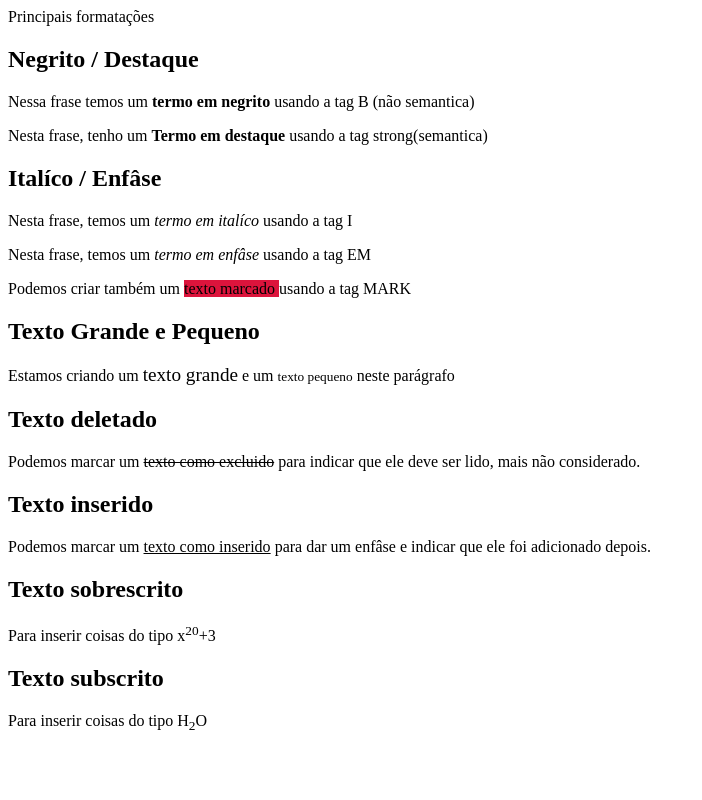
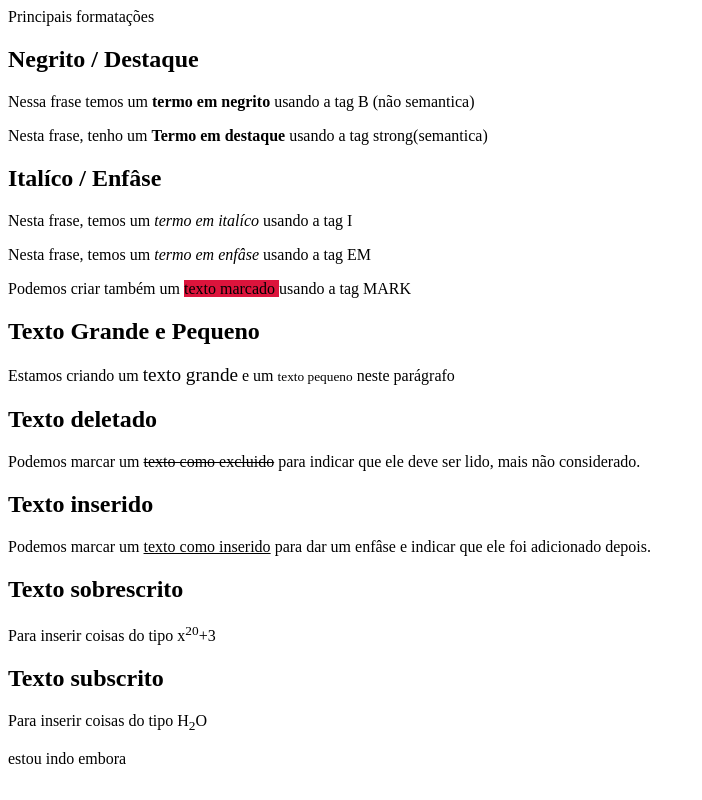
Before and after one commit to Elsonadorno/html-css, a plain HTML site: page exercícios/ex008/index.html in a window 1280 px wide. Shown: the whole page, without its empty margins (0-702 px from the left). Drawn offline with Linux system fonts and the light colour scheme.

Commit message:
atualizei ex008

```diff
--- a/exercícios/ex008/index.html
+++ b/exercícios/ex008/index.html
@@ -26,5 +26,6 @@
         <p>Para inserir coisas do tipo x<sup>20</sup>+3</p>
         <h2>Texto subscrito</h2>
         <p>Para inserir coisas do tipo H<sub>2</sub>O</p>
+        <p>estou indo embora</p>
 </body>
 </html>
```
